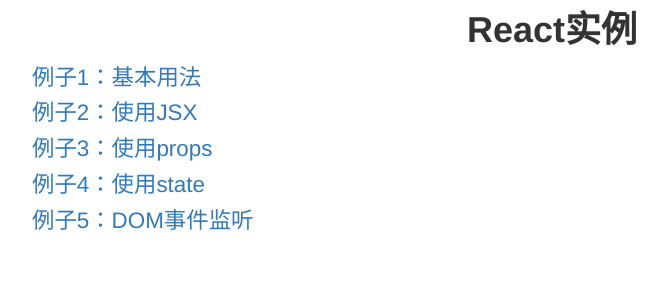
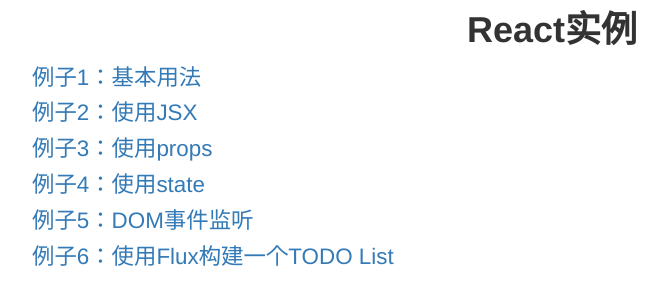
Before and after one commit to dangjian/dangjian.github.io, a Jekyll site: the page labs/react/index.html, which Jekyll copies as it is, in a window 1280 px wide. Shown: the top 305 px of the page, without its empty margins (88-755 px from the left). Built offline with Jekyll 4.4.1, drawn with Linux system fonts in a browser that asks for light colours.

Commit message:
react demo.

```diff
--- a/labs/react/index.html
+++ b/labs/react/index.html
@@ -17,6 +17,7 @@
     <li><a href="sample3.html">例子3：使用props</a></li>
     <li><a href="sample4.html">例子4：使用state</a></li>
     <li><a href="sample5.html">例子5：DOM事件监听</a></li>
+    <li><a href="sample6.html">例子6：使用Flux构建一个TODO List</a></li>
 </ul>
     </div>
 </body>
```
